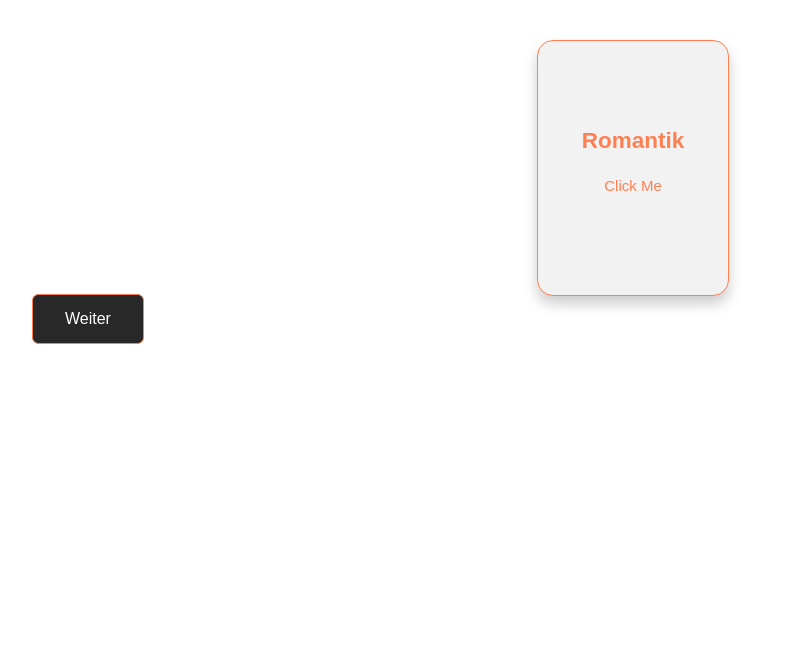
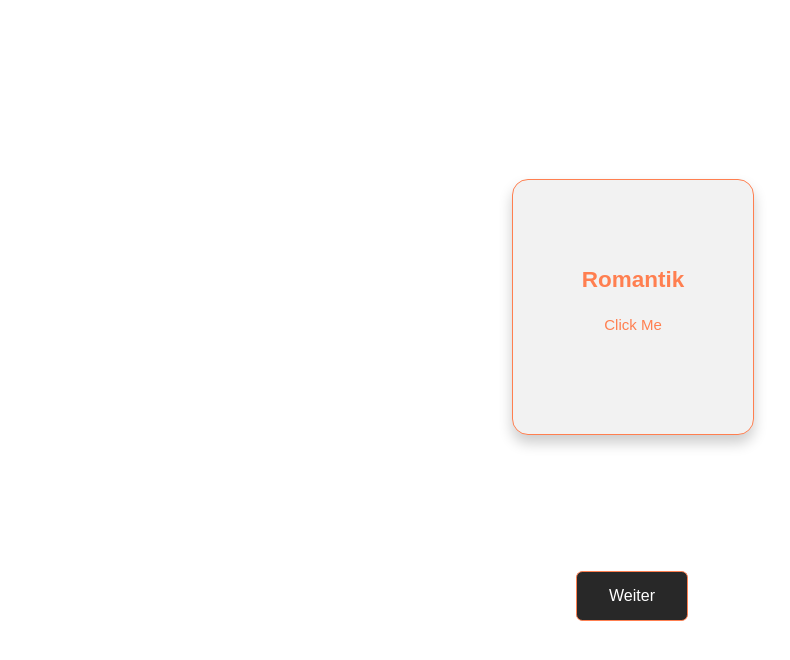
Before and after one commit to marian12345/epochs-quiz, a Vue app: page / in a window 1280 px wide. Shown: the top 660 px of the page, without its empty margins (8-798 px from the left). Built offline with nearby package versions, Linux system fonts and the light colour scheme; the HTML template or start-up script is replaced by a standard one.

Commit message:
update css

```diff
--- a/src/assets/main.css
+++ b/src/assets/main.css
@@ -8,8 +8,6 @@
 }
 
 body {
-  min-height: 90vh;
-  min-height: 90dvh;
   color: var(--color-text);
   background: var(--color-background);
   line-height: 1.6;
--- a/src/components/CardComponent.vue
+++ b/src/components/CardComponent.vue
@@ -17,11 +17,11 @@ function toggleFlip() {
     <div class="flip-card" @click="toggleFlip">
       <div class="flip-card-inner" :class="{ flipped: isFlipped }">
         <div class="flip-card-front">
-          <p class="title">{{ currEpoch.name }}</p>
+          <p class="title" lang="de">{{ currEpoch.name }}</p>
           <p>Click Me</p>
         </div>
         <div class="flip-card-back">
-          <p class="title">{{ currEpoch.timePeriod }}</p>
+          <p class="title" lang="de">{{ currEpoch.timePeriod }}</p>
           <p>Click Me</p>
         </div>
       </div>
@@ -34,10 +34,11 @@ function toggleFlip() {
   display: flex;
   justify-content: center;
   align-items: center;
+  width: 20%;
 }
 .flip-card {
   background-color: transparent;
-  width: 190px;
+  width: 100%;
   height: 254px;
   perspective: 1000px;
   font-family: sans-serif;
@@ -49,6 +50,11 @@ function toggleFlip() {
   font-weight: 900;
   text-align: center;
   margin: 0;
+
+  overflow-wrap: break-word;
+  word-break: normal;
+  min-width: 0;
+  hyphens: auto;
 }
 
 .flip-card-inner {
--- a/src/views/HomeView.vue
+++ b/src/views/HomeView.vue
@@ -36,9 +36,17 @@ function nextEpoch() {
 <template>
   <main>
     <CardComponent :epoch="currentEpoch" :key="currentEpoch.id" />
-
     <ButtonComponent @click="nextEpoch" />
   </main>
 </template>
 
-<style scoped></style>
+<style scoped>
+main {
+  min-height: 90vh;
+  min-height: 90dvh;
+  display: flex;
+  justify-content: space-evenly;
+  align-items: center;
+  flex-direction: column;
+}
+</style>
```
